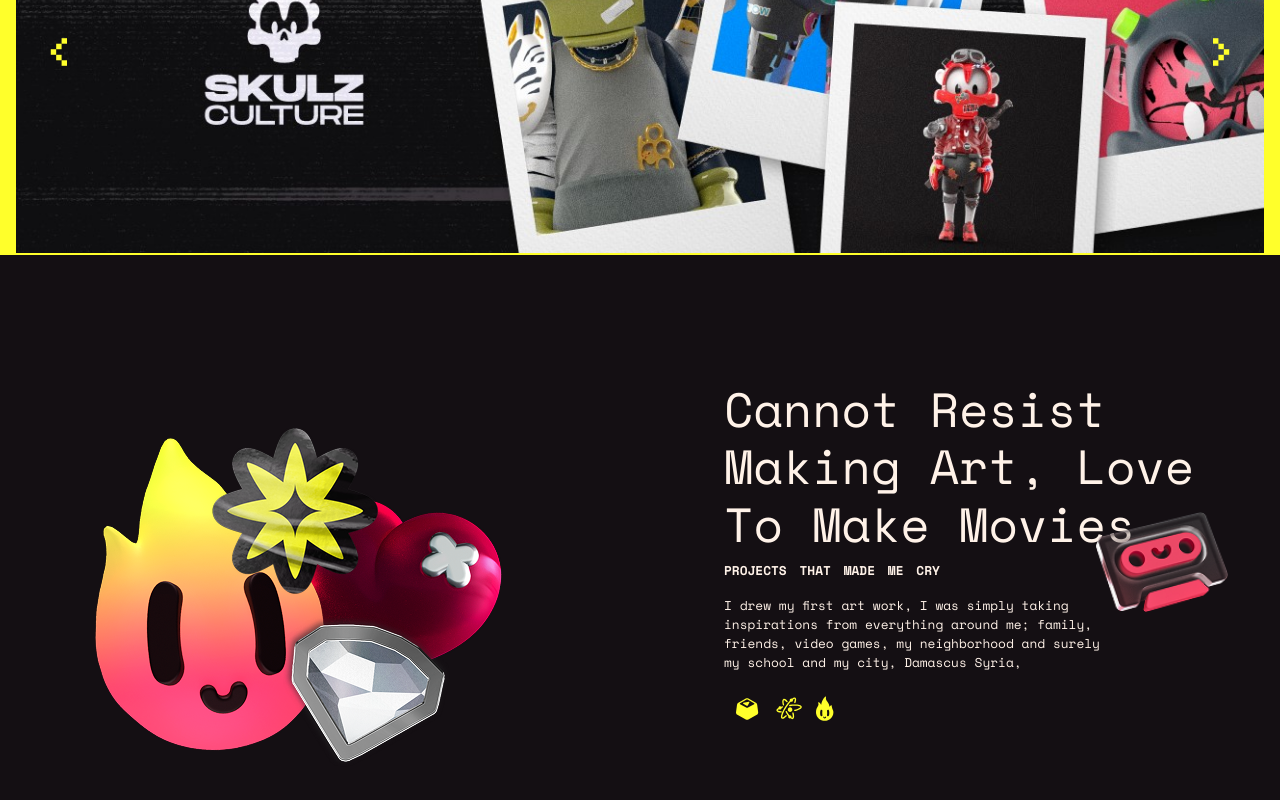
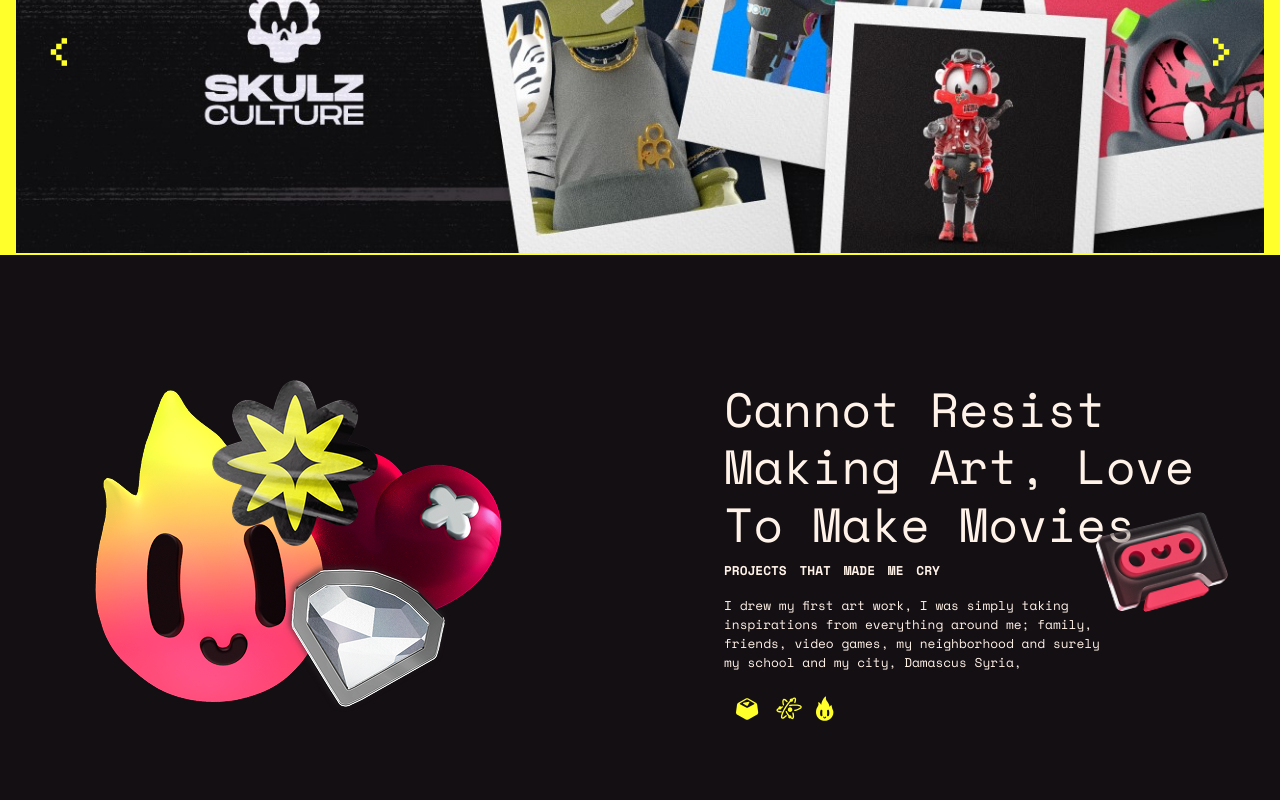
Before and after one commit to Hamza-Noah/Personal-Brand, a React (Vite) app: page / in a window 1280 px wide. Shown: the part 1417-2217 px from the top of the page. Built offline with nearby package versions, Linux system fonts and the light colour scheme.

Commit message:
removed a test class

```diff
--- a/src/components/About/About.tsx
+++ b/src/components/About/About.tsx
@@ -33,7 +33,7 @@ const About = () => {
     <div className={`${styles.about} ltr`}>
       <div className="container">
         <div className="row">
-          <div className="col-xs-12 col-sm-12 col-md-12 col-lg-6 pt-5">
+          <div className="col-xs-12 col-sm-12 col-md-12 col-lg-6">
             <div
               className={`${styles["icons"]} position-relative h-100 d-flex align-center`}
             >
--- a/src/components/About/about.module.scss
+++ b/src/components/About/about.module.scss
@@ -17,10 +17,8 @@
     word-spacing: 5px;
   }
 
-
   .head {
     font-size: 5rem;
-
   }
 
   .dragged-icon {
@@ -38,7 +36,7 @@
     }
     &:nth-child(4) {
       left: 200px;
-      bottom: -40px;
+      bottom: 15px;
       z-index: 1000;
     }
   }
```
